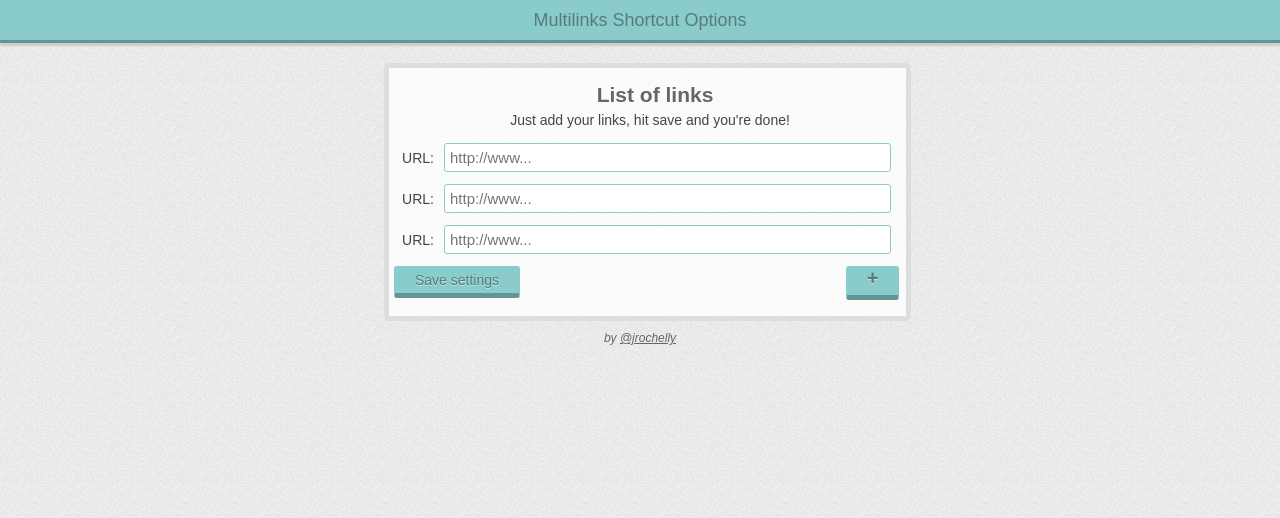
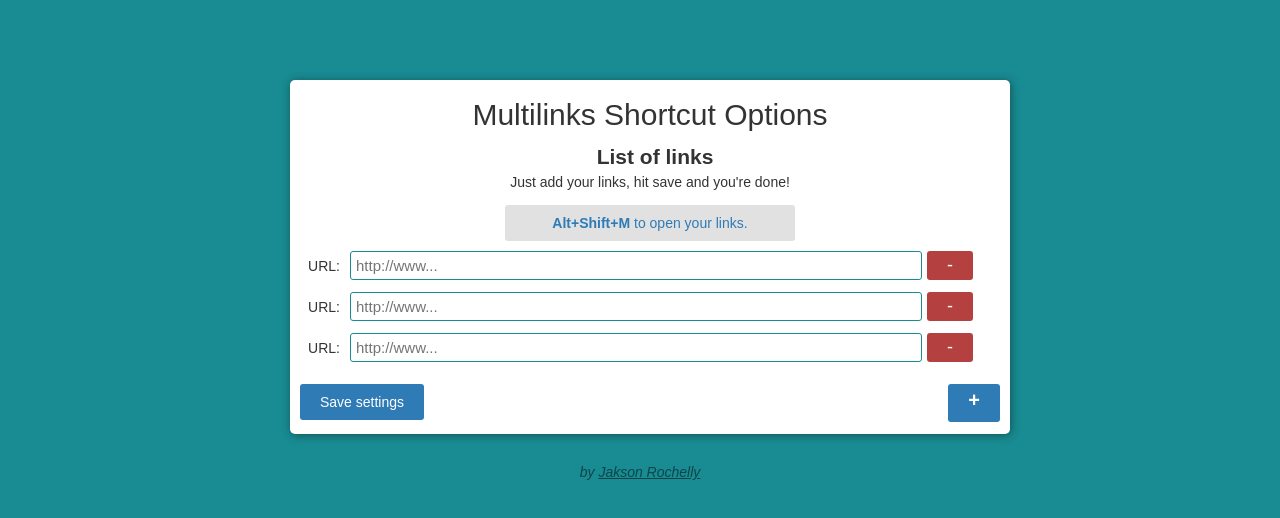
Before and after one commit to jaksonmoura/multilinks, a browser extension: page options.html in a window 1280 px wide. Drawn offline with Linux system fonts and the light colour scheme.

Commit message:
New Layout | Align structure to the one live

```diff
--- a/css/layout.scss
+++ b/css/layout.scss
@@ -1,10 +1,11 @@
-$main: #89CCCB;
+$main: #198B92;
 $secondary: #649493;
-$darker: #557d7c;
+$darker: #2B6362;
+$blue: #2F7BB6;
 body{
-	background: url('/imgs/bg.png');
+	background: $main;
 	width: 100%;
-	color: #444;
+	color: #333;
 	font:{
 		family: Arial;
 		size: 14px;
@@ -17,51 +18,37 @@ body{
 	}
 }
 
-header{
-	float: left;
-	width: 100%;
-	background: $main;
-	height: 40px;
-	margin: 0;
-	padding: 0;
-	border-bottom: 3px solid $secondary;
-	box-shadow: 0 3px 2px #ccc;
-
 h1{
 	font:{
-			size: 18px;
+		size: 30px;
 		weight: normal;
 	}
-		color: $darker;
+	color: #333;
 	margin: 0;
 	padding: 0;
 	width: 100%;
 	text-align: center;
-		line-height: 40px;
+	line-height: 50px;
 }
 
 #flash{
+	top: 0;
 	width: 50%;
-		background: #f7f7b2;
-		color: #c25d3e;
-		height: 20px;
+	background: rgba(black, .5);
+	color: #fff;
 	margin: 0 0 0 25%;
 	border-radius: 0 0 5px 5px;
-		border: 1px solid #c25d3e;
-		border-top: none;
-		text-shadow: 0 1px 0px hsla(0, 0%, 100%, .5);
 	text-align: center;
-		padding: 5px;
+	padding: 20px 0;
 	position: absolute;
 	font-weight: bold;
-	}
 }
 
 h2{
 	text-align: center;
 	width: 100%;
 	margin: 5px;
-	color: #666;
+	color: #333;
 }
 span{
 	float: left;
@@ -72,7 +59,7 @@ span{
 
 #wrapper{
 	clear: both;
-	width: 40%;
+	width: 700px;
 	margin: 40px auto;
 	padding: 0;
 }
@@ -80,14 +67,15 @@ span{
 #add_form{
 	float: left;
 	width: 100%;
-	background: hsla(0,0%, 100%, .8);
-	border: 5px solid #ddd;
+	background: #fff;
+	// border: 5px solid #;
 	border-radius: 5px;
-	margin: 20px 0 0 0;
-	padding: 10px 0 10px 5px;
+	margin: 40px 0 20px 0;
+	padding: 10px;
+	box-shadow: 1px 1px 10px rgba(black, .4);
 
 	input[type="url"]{
-		width: 85%;
+		width: 80%;
 		font-size: 15px;
 		color: #555;
 		border: 1px solid $main;
@@ -135,23 +123,25 @@ span{
 
 	#buttons{
 		float: left;
-		width: 98.7%;
+		margin-top: 10px;
+		width: 100%;
 		height: 40px;
 
 		input[type="button"], input[type="submit"]{
 			border-radius: 3px;
-			border: 1px solid $main;
-			border-bottom: 5px solid $secondary;
-			background: #89CCCB;
-			color: $darker;
+			// border: 1px solid $main;
+			border: none;
+			// border-bottom: 5px solid $secondary;
+			background: $blue;
+			color: #fff;
 			font-size: 14px;
-			text-shadow: 0 1px 0px hsla(0, 0, 100%, .5);
+			// text-shadow: 0 1px 0px hsla(0, 0, 100%, .5);
 			cursor: pointer;
-			padding: 5px 20px;
+			padding: 10px 20px;
 		}
 
 		input[type="button"]:hover, input[type="submit"]:hover{
-			background: #97d9d8;
+			background: rgba($blue, .9);
 		}
 
 		input[type="button"]:active, input[type="submit"]:active{
@@ -160,7 +150,7 @@ span{
 		}
 
 		#add_link_list{
-			padding-top: 0;
+			padding-top: 5px;
 			float: right;
 			font:{
 				size: 20px;
@@ -172,19 +162,45 @@ span{
 	}
 }
 
+.remove{
+	border-radius: 3px;
+	float: left;
+	// border: 1px solid $main;
+	border: none;
+	// border-bottom: 5px solid $secondary;
+	background: #B44040;
+	color: #fff;
+	font-size: 18px;
+	// text-shadow: 0 1px 0px hsla(0, 0, 100%, .5);
+	cursor: pointer;
+	padding: 4px 20px;
+}
+
 #by{
 	float: left;
 	margin-top: 10px;
 	width: 100%;
 	text-align: center;
-	color: #666;
+	color: rgba(black, .5);
+	// letter-spacing: 0px;
 	font:{
 		style: italic;
-		size: 12px;
+		size: 14px;
 	}
 
 	a{
-		color: #666;
+		color: rgba(black, .5);
 		text-decoration: underline;
 	}
 }
+
+#shortcut {
+  clear: both;
+  width: 40%;
+  padding: 10px 5px;
+  border-radius: 3px;
+  margin: 0 auto 10px auto;
+  text-align: center;
+  color: $blue;
+  background: #e1e1e1;
+}
--- a/js/background.js
+++ b/js/background.js
@@ -1,10 +1,18 @@
-chrome.browserAction.onClicked.addListener(function(tab) {
-  var links = {}
+function open_links(){
+  var links = {};
   chrome.storage.sync.get('links', function(result){
-    links = result.links;
-    for (name in links){
-      chrome.tabs.create({url:links[name]});
-    };
+  links = result.links;
+  for (name in links){
+    chrome.tabs.create({url:links[name]});
+  };
 
   });
+}
+
+chrome.browserAction.onClicked.addListener(function(tab) {
+  open_links();
 });
+
+chrome.commands.onCommand.addListener(function(command) {
+  open_links();
+});
--- a/js/options.js
+++ b/js/options.js
@@ -1,14 +1,33 @@
+$(document).ready(function(){
+	if (navigator.platform == "MacIntel") {
+		$('#shortcut').html('<b>&#x2318;+Shift+M</b> to open your links.');
+	} else {
+		$('#shortcut').html('<b>Alt+Shift+M</b> to open your links.');
+	}
+
+	// Add Link to list
+	$('#add_link_list').click(function(){
+	  i = $('#list .link').length + 1;
+		j = $('<div class="link"><div class="division"><label>URL:</label><input name="link_url" class="link_url" type="url" placeholder="http://www..."><a class="remove" href="#">-</a></div></div>').hide().fadeIn(500);
+		$('#list').append(j);
+	});
+	// Remove link
+	$(document).on('click', '.remove', function(){
+		$(this).closest(".link").fadeOut(500).remove();
+	});
+
+});
 function getOptions(){
 	chrome.storage.sync.get('links', function(r){
 		links = r.links;
 
 		for (url in links){
-			$('#list').append('<div class="link"><div class="division"><label>URL:</label><input name="link_url" class="link_url" type="url" value="'+links[url]+'" placeholder="http://www..."></div></div>');
+			$('#list').append('<div class="link"><div class="division"><label>URL:</label><input name="link_url" class="link_url" type="url" value="'+links[url]+'" placeholder="http://www..."><a class="remove" href="#">-</a></div></div>');
 		};
 		if (!links) {
 			$("#add_form").fadeIn( "fast" );
 		  for (var i = 1; i <= 3; i++) {
-		    $('#list').append('<div class="link"><div class="division"><label>URL:</label><input name="link_url" class="link_url" type="url" placeholder="http://www..."></div><a class="remove" href="#"></div>');
+		    $('#list').append('<div class="link"><div class="division"><label>URL:</label><input name="link_url" class="link_url" type="url" placeholder="http://www..."><a class="remove" href="#">-</a></div></div>');
 		  };
 		};
 	});
@@ -33,11 +52,4 @@ $(function(){
 		  });
 			return false;
 		});
-
-// Add Link to list
-  $('#add_link_list').click(function(){
-    i = $('#list .link').length + 1;
-		j = $('<div class="link"><div class="division"><label>URL:</label><input name="link_url" class="link_url" type="url" placeholder="http://www..."></div></div>').hide().fadeIn(500);
-		$('#list').append(j);
-  });
 });
--- a/options.html
+++ b/options.html
@@ -1,20 +1,20 @@
 <!doctype html>
 <html>
   <head>
+  <meta charset='utf-8'>
 	<title>MultiLinks Shortcut - Options</title>
 	<link rel="stylesheet" href="css/layout.css">
-	 <script src="js/jquery.js"></script>
+	<script src="js/jquery.js"></script>
 	<script src="js/options.js"></script>
   </head>
   	<body>
-		<header>
-			<div id="flash">Saved! :)</div>
-			<h1>Multilinks Shortcut Options</h1>
-		</header>
+		<div id="flash">Saved! :)</div>
 		<div id="wrapper">
 			<div id="add_form">
+			<h1>Multilinks Shortcut Options</h1>
 			<h2>List of links</h2>
 			<span>Just add your links, hit save and you're done!</span>
+			<p id="shortcut"></p>
 				<form method="post">
 		  			<div id="list">
 		  			</div>
@@ -24,7 +24,7 @@
 					</div>
 				</form>
 	  		</div>
-	  		<p id="by">by <a href="thtp://twitter.com/jrochelly">@jrochelly</a></p>
+	  		<p id="by">by <a href="http://jrochelly.com">Jakson Rochelly</a></p>
   		</div>
 	</body>
 </html>
```
Also changed, not shown: css/layout.css, icon.png, imgs/bg.png (deleted), imgs/icon128.png, imgs/icon16.png, imgs/icon48.png, manifest.json, 4 other files. Lines whose indentation alone changed are shown as unchanged.
